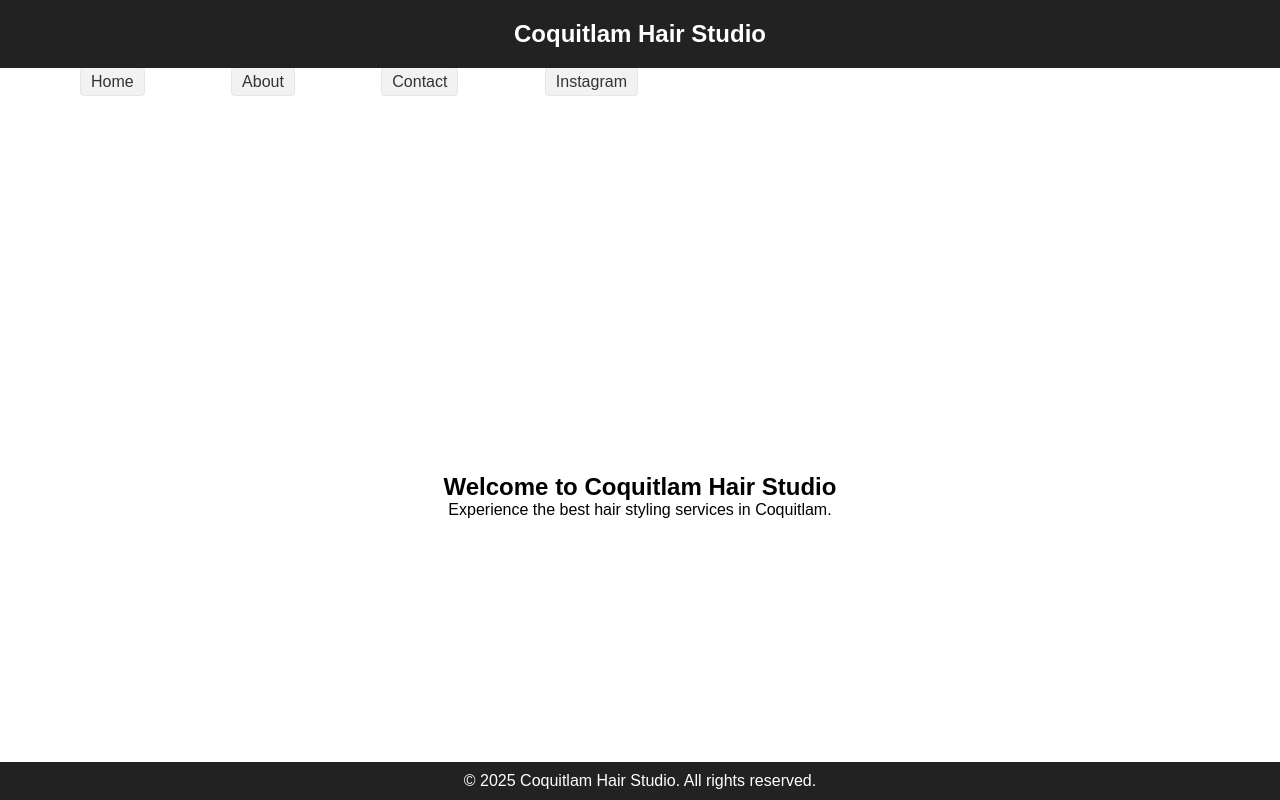
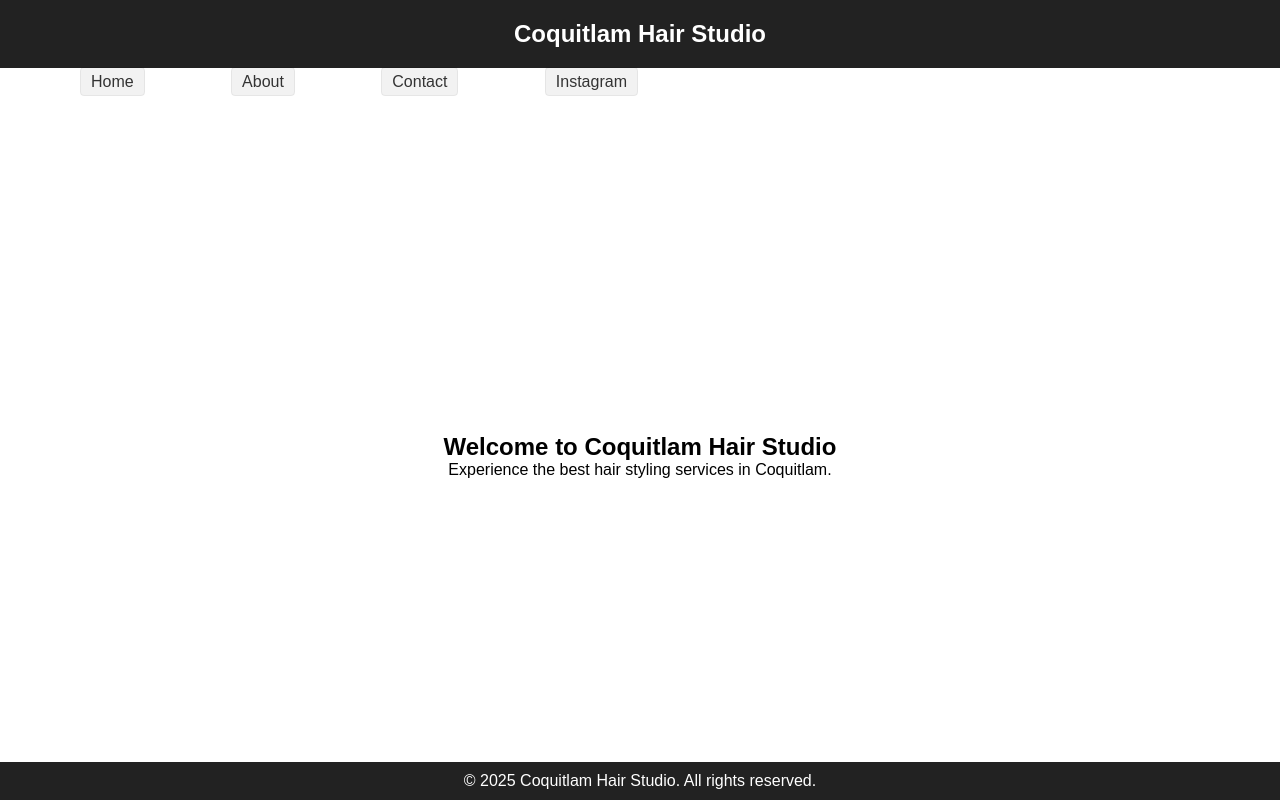
Before and after one commit to NazaninHashemian/coquitlam-hairstudio, a React (Vite) app: page / in a window 1280 px wide. Shown: the top 800 px of the page. Built offline with nearby package versions, Linux system fonts and the light colour scheme.

Commit message:
Enable scrolling between components

```diff
--- a/src/App.css
+++ b/src/App.css
@@ -2,15 +2,15 @@ html {
   scroll-behavior: smooth;
 }
 
-.site-nav {
+/* .site-nav {
   position: sticky;
   top: 0;
   background-color: white;
   z-index: 1000;
-}
+} */
 
-.section {
-  min-height: 100vh;
+section {
+  min-height: 90vh;
   display: flex;
   flex-direction: column;
   justify-content: center;
```
